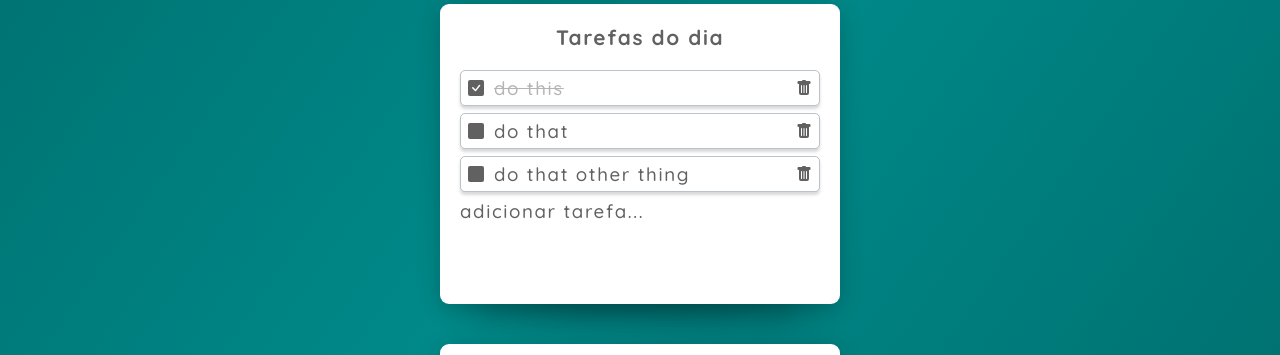
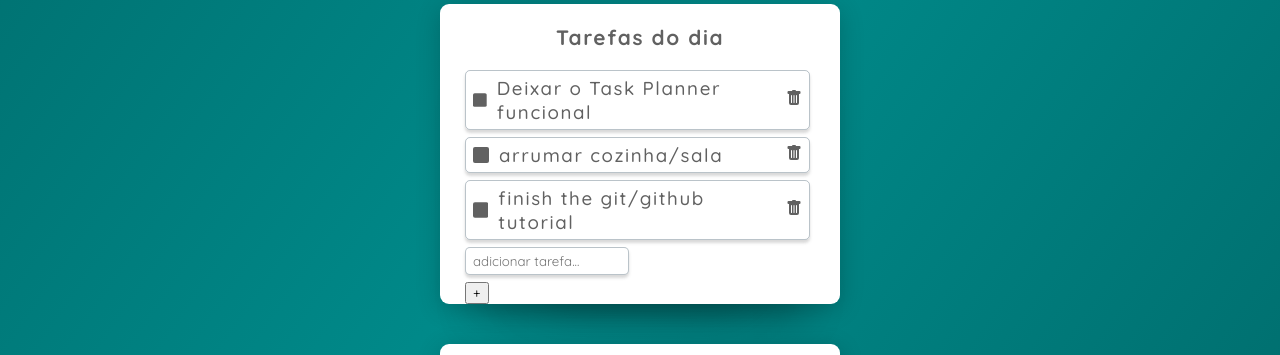
Before and after one commit to JohelPires/hiperfoco-react, a React (Create React App) app: page / in a window 1280 px wide. Shown: the part 426-781 px from the top of the page. Built offline with nearby package versions, Linux system fonts and the light colour scheme; no server answers.

Commit message:
add items is now working

```diff
--- a/src/App.js
+++ b/src/App.js
@@ -17,19 +17,19 @@ function App() {
   const [dbDia, setDbDia] = useState(
     [{
       id: 1,
-      task: 'do this',
-      completed: true,
+      task: 'Deixar o Task Planner funcional',
+      completed: false,
       star: false
     },
     {
       id: 2,
-      task: 'do that',
+      task: 'arrumar cozinha/sala',
       completed: false,
       star: false
     },
     {
       id: 3,
-      task: 'do that other thing',
+      task: 'finish the git/github tutorial',
       completed: false,
       star: false
     }])
--- a/src/App.scss
+++ b/src/App.scss
@@ -124,11 +124,23 @@ body, * {
 .tasks-container {
   @include container-box;
 
+  height: auto;
+
 
   .task-list {
     width: 90%;
     // margin-left: 50px;
     text-align: left;
+    overflow: auto;
+    padding: 0 10px 0 5px;
+
+    .delete-btn {
+      cursor: pointer;
+
+      &:hover{
+        color: red;
+      }
+    }
 
     h3 {
 
--- a/src/TaskPlanner.js
+++ b/src/TaskPlanner.js
@@ -7,29 +7,14 @@ import { BsFillCheckSquareFill, BsFillSquareFill, BsFillTrashFill} from 'react-i
 
 function TaskPlanner(props) {
 
+    const [addTask, setAddTask] = React.useState('')
+
     function toggleCompleted(e) {
-
-        //THIS FUNCTION CHANGES THE STATE OF db.completed
-        const update = [...props.db]
-        console.log(e)
-        console.log(update)
-
-
-        // THIS IS WHAT I HAVE TO DO:
-        // const [items, setItems] = useState ([
-        //     {id: 1, someattr: "a string", anotherattr: ""},
-        //     {id: 2, someattr: "another string", anotherattr: ""},
-        //     {id: 3, someattr: "a string", anotherattr: ""},
-        // ])
-
-        // setItems (
-        //     items.map((item) => {
-        //         return item.id === updatedItem.id? updatedItem: item;
-        //     })
-        // );
-
-
-
+        e.completed = !e.completed
+        const update = [...props.db].map(item => {
+            return item.id === e.id ? e : item
+        })
+        props.setDbDia(update)
     }
 
     const items = props.db.map(e => (
@@ -38,16 +23,53 @@ function TaskPlanner(props) {
                 {e.completed ? <BsFillCheckSquareFill /> : <BsFillSquareFill />}
                 {e.completed ? <h3 className='completed'>{e.task}</h3> : <h3>{e.task}</h3>}
             </div>
-            <BsFillTrashFill />
+            <div className='delete-btn' onClick={del}><BsFillTrashFill /></div>
         </div>
     ))
+
+    function handleChange(e){
+        setAddTask(e.target.value)
+    }
+    function add(e){
+        e.preventDefault()
+
+        const newId = props.db[props.db.length-1].id + 1
+        const newTask = {
+            id: newId,
+            task: addTask,
+            completed: false,
+            star: false
+          }
+
+        const updateDbDia = [...props.db]
+        updateDbDia.push(newTask)
+        props.setDbDia(updateDbDia)
+
+        setAddTask('')
+    }
+
+    function del() {
+        alert('delete')
+
+    }
 
   return (
     <div className='tasks-container'>
         <h2>{props.title}</h2>
         <div className="task-list">
             {items}
-             <h3>adicionar tarefa...</h3> {/*THIS SHOULD BE AN INPUT FIELD */}
+            <form onSubmit={add}>
+                <input
+                    className='task-item'
+                    type="text"
+                    name='taskToAdd'
+                    value={addTask}
+                    onChange={handleChange}
+                    placeholder='adicionar tarefa...'
+                />
+                <button>+</button>
+            </form>
+
         </div>
     </div>
   )
```
